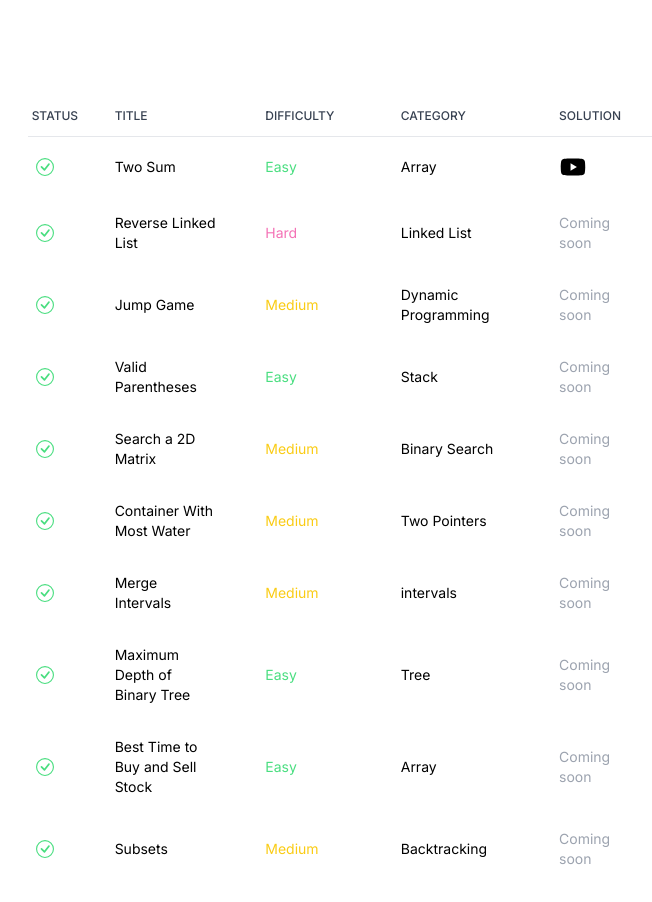
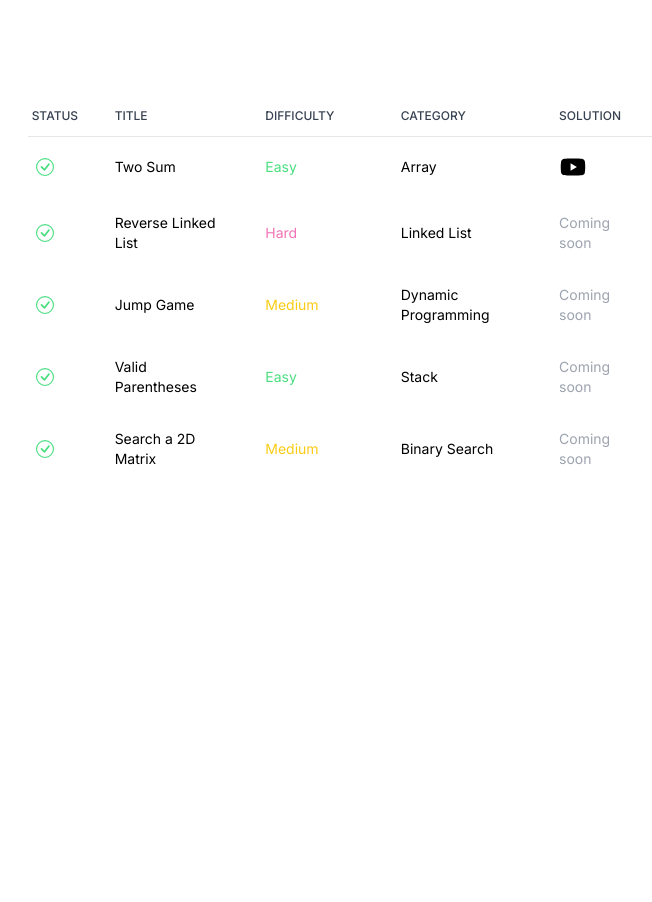
Before and after one commit to nazimboudeffa/learntocode-nextjs, a Next.js app: page / in a window 1280 px wide. Shown: the top 902 px of the page, without its empty margins (295-947 px from the left). After the commit the page ends 800 px from the top, so only its background shows below. Built offline with nearby package versions, Linux system fonts and the light colour scheme.

Commit message:
Little fixes

```diff
--- a/app/problems/[slug]/page.tsx
+++ b/app/problems/[slug]/page.tsx
@@ -13,7 +13,6 @@ const ProblemPage: React.FC<ProblemPageProps> = (context) => {
 	const hasMounted = useHasMounted();
 	if (!hasMounted) return null;
 	const problem = getData(context.params.slug)
-	console.log(problem)
 	return (
 		<>
 		<Workspace problem={problem} />
--- a/components/Problems.tsx
+++ b/components/Problems.tsx
@@ -28,7 +28,7 @@ const Problems = () => {
 							<td className='px-6 py-4'>
                                 <Link
                                     className='hover:text-blue-600 cursor-pointer'
-                                    href={`/problems/${problem.id}`}
+                                    href={`/problems/${problem.slug}`}
                                 >
                                     {problem.title}
                                 </Link>
--- a/components/Workspace/Playground/Playground.tsx
+++ b/components/Workspace/Playground/Playground.tsx
@@ -2,11 +2,12 @@ import { useState } from "react";
 import PreferenceNav from "./PreferenceNav/PreferenceNav";
 import Split from "react-split";
 import CodeMirror from "@uiw/react-codemirror";
-import { vscodeDark } from "@uiw/codemirror-theme-vscode";
+import { githubLight } from "@uiw/codemirror-theme-github";
 import { javascript } from "@codemirror/lang-javascript";
 import { Problem } from "@/utils/types/problem";
 import EditorFooter from "./EditorFooter";
 import { toast } from "react-toastify";
+import { problems } from "@/utils/problems";
 
 type PlaygroundProps = {
 	problem: Problem;
@@ -33,7 +34,7 @@ const Playground: React.FC<PlaygroundProps> = ({ problem, setSuccess, setSolved
 		try {
 			userCode = userCode.slice(userCode.indexOf(problem.starterFunctionName));
 			const cb = new Function(`return ${userCode}`)();
-			const handler = problems[pid as string].handlerFunction;
+			const handler = problems[problem.id as string].handlerFunction;
 
 			if (typeof handler === "function") {
 				const success = handler(cb);
@@ -48,10 +49,6 @@ const Playground: React.FC<PlaygroundProps> = ({ problem, setSuccess, setSolved
 						setSuccess(false);
 					}, 4000);
 
-					const userRef = doc(firestore, "users", user.uid);
-					await updateDoc(userRef, {
-						solvedProblems: arrayUnion(pid),
-					});
 					setSolved(true);
 				}
 			}
@@ -83,7 +80,7 @@ const Playground: React.FC<PlaygroundProps> = ({ problem, setSuccess, setSolved
 				<div className='w-full overflow-auto'>
 					<CodeMirror
 						value={userCode}
-						theme={vscodeDark}
+						theme={githubLight}
 						extensions={[javascript()]}
 						style={{ fontSize: settings.fontSize }}
 					/>
--- a/components/Workspace/Playground/PreferenceNav/PreferenceNav.tsx
+++ b/components/Workspace/Playground/PreferenceNav/PreferenceNav.tsx
@@ -37,11 +37,11 @@ const PreferenceNav: React.FC<PreferenceNavProps> = ({ setSettings, settings })
 	}, [isFullScreen]);
 
 	return (
-		<div className='flex items-center justify-between bg-dark-layer-2 h-11 w-full '>
-			<div className='flex items-center text-white'>
-				<button className='flex cursor-pointer items-center rounded focus:outline-none bg-dark-fill-3 text-dark-label-2 hover:bg-dark-fill-2  px-2 py-1.5 font-medium'>
+		<div className='flex items-center justify-between h-11 w-full '>
+			<div className='flex items-center'>
+				<button className='flex cursor-pointer items-center rounded focus:outline-none bg-dark-fill-3 hover:bg-dark-fill-2  px-2 py-1.5 font-medium'>
 					<div className='flex items-center px-1'>
-						<div className='text-xs text-label-2 dark:text-dark-label-2'>JavaScript</div>
+						<div className='text-xs'>JavaScript</div>
 					</div>
 				</button>
 			</div>
@@ -54,14 +54,12 @@ const PreferenceNav: React.FC<PreferenceNavProps> = ({ setSettings, settings })
 					<div className='h-4 w-4 text-dark-gray-6 font-bold text-lg'>
 						<AiOutlineSetting />
 					</div>
-					<div className='preferenceBtn-tooltip'>Settings</div>
 				</button>
 
 				<button className='preferenceBtn group' onClick={handleFullScreen}>
 					<div className='h-4 w-4 text-dark-gray-6 font-bold text-lg'>
 						{!isFullScreen ? <AiOutlineFullscreen /> : <AiOutlineFullscreenExit />}
 					</div>
-					<div className='preferenceBtn-tooltip'>Full Screen</div>
 				</button>
 			</div>
 		</div>
--- a/components/Workspace/ProblemDescription/ProblemDescription.tsx
+++ b/components/Workspace/ProblemDescription/ProblemDescription.tsx
@@ -8,7 +8,7 @@ const ProblemDescription: React.FC<ProblemDescriptionProps> = ({ problem }) => {
 	return (
 		<div className='bg-dark-layer-1'>
 			{/* TAB */}
-			<div className='flex h-11 w-full items-center pt-2 bg-dark-layer-2 overflow-x-hidden'>
+			<div className='flex h-11 w-full items-center pt-2 overflow-x-hidden'>
 				<div className={"rounded-t-[5px] px-5 py-[10px] text-xs cursor-pointer"}>
 					Description
 				</div>
--- a/mock/problems.ts
+++ b/mock/problems.ts
@@ -1,5 +1,6 @@
 export type Problem = {
 	id: string;
+	slug: string;
 	title: string;
 	difficulty: string;
 	category: string;
@@ -9,7 +10,8 @@ export type Problem = {
 
 export const problems: Problem[] = [
 	{
-		id: "two-sum",
+		id: "1",
+		slug: "two-sum",
 		title: "Two Sum",
 		difficulty: "Easy",
 		category: "Array",
@@ -17,7 +19,8 @@ export const problems: Problem[] = [
 		videoId: "KxcwwWNx5aA",
 	},
 	{
-		id: "reverse-linked-list",
+		id: "2",
+		slug: "reverse-linked-list",
 		title: "Reverse Linked List",
 		difficulty: "Hard",
 		category: "Linked List",
@@ -25,7 +28,8 @@ export const problems: Problem[] = [
 		videoId: "",
 	},
 	{
-		id: "jump-game",
+		id: "3",
+		slug: "jump-game",
 		title: "Jump Game",
 		difficulty: "Medium",
 		category: "Dynamic Programming",
@@ -33,7 +37,8 @@ export const problems: Problem[] = [
 		videoId: "",
 	},
 	{
-		id: "valid-parentheses",
+		id: "4",
+		slug: "valid-parentheses",
 		title: "Valid Parentheses",
 		difficulty: "Easy",
 		category: "Stack",
@@ -41,51 +46,12 @@ export const problems: Problem[] = [
 		videoId: "",
 	},
 	{
-		id: "search-a-2d-matrix",
+		id: "5",
+		slug: "search-a-2d-matrix",
 		title: "Search a 2D Matrix",
 		difficulty: "Medium",
 		category: "Binary Search",
 		order: 5,
 		videoId: "",
-	},
-	{
-		id: "container-with-most-water",
-		title: "Container With Most Water",
-		difficulty: "Medium",
-		category: "Two Pointers",
-		order: 6,
-		videoId: "",
-	},
-	{
-		id: "merge-intervals",
-		title: "Merge Intervals",
-		difficulty: "Medium",
-		category: "intervals",
-		order: 7,
-		videoId: "",
-	},
-	{
-		id: "maximum-depth-of-binary-tree",
-		title: "Maximum Depth of Binary Tree",
-		difficulty: "Easy",
-		category: "Tree",
-		order: 8,
-		videoId: "",
-	},
-	{
-		id: "best-time-to-buy-and-sell-stock",
-		title: "Best Time to Buy and Sell Stock",
-		difficulty: "Easy",
-		category: "Array",
-		order: 9,
-		videoId: "",
-	},
-	{
-		id: "subsets",
-		title: "Subsets",
-		difficulty: "Medium",
-		category: "Backtracking",
-		order: 10,
-		videoId: "",
-	},
+	}
 ];
--- a/package.json
+++ b/package.json
@@ -13,7 +13,7 @@
     "@types/node": "20.2.3",
     "@types/react": "18.2.7",
     "@types/react-dom": "18.2.4",
-    "@uiw/codemirror-theme-vscode": "^4.20.2",
+    "@uiw/codemirror-theme-github": "^4.20.2",
     "@uiw/react-codemirror": "^4.20.2",
     "autoprefixer": "10.4.14",
     "eslint": "8.41.0",
```
Also changed, not shown: 1 other file (tests, documents, lock files or other folders).
